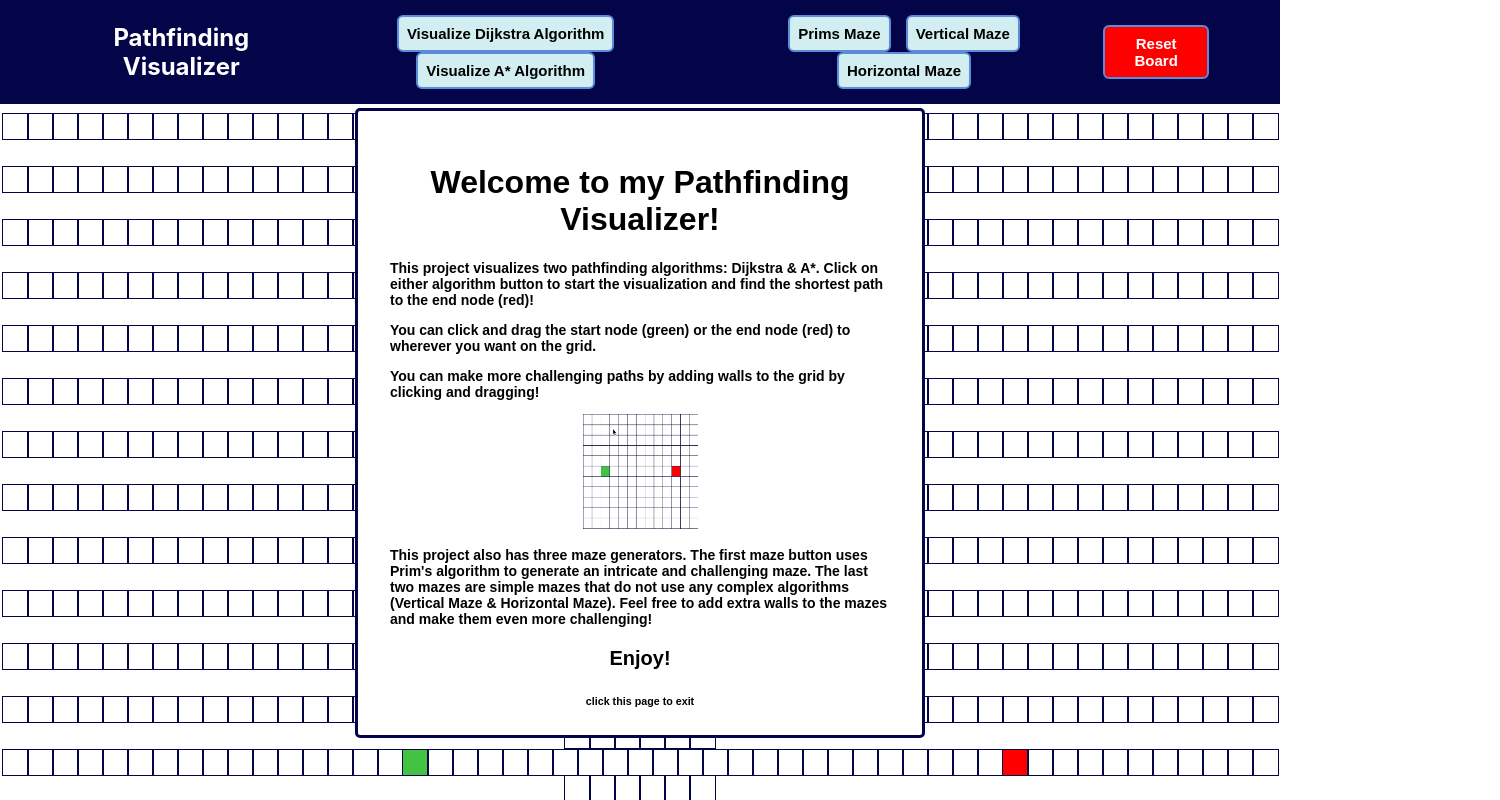
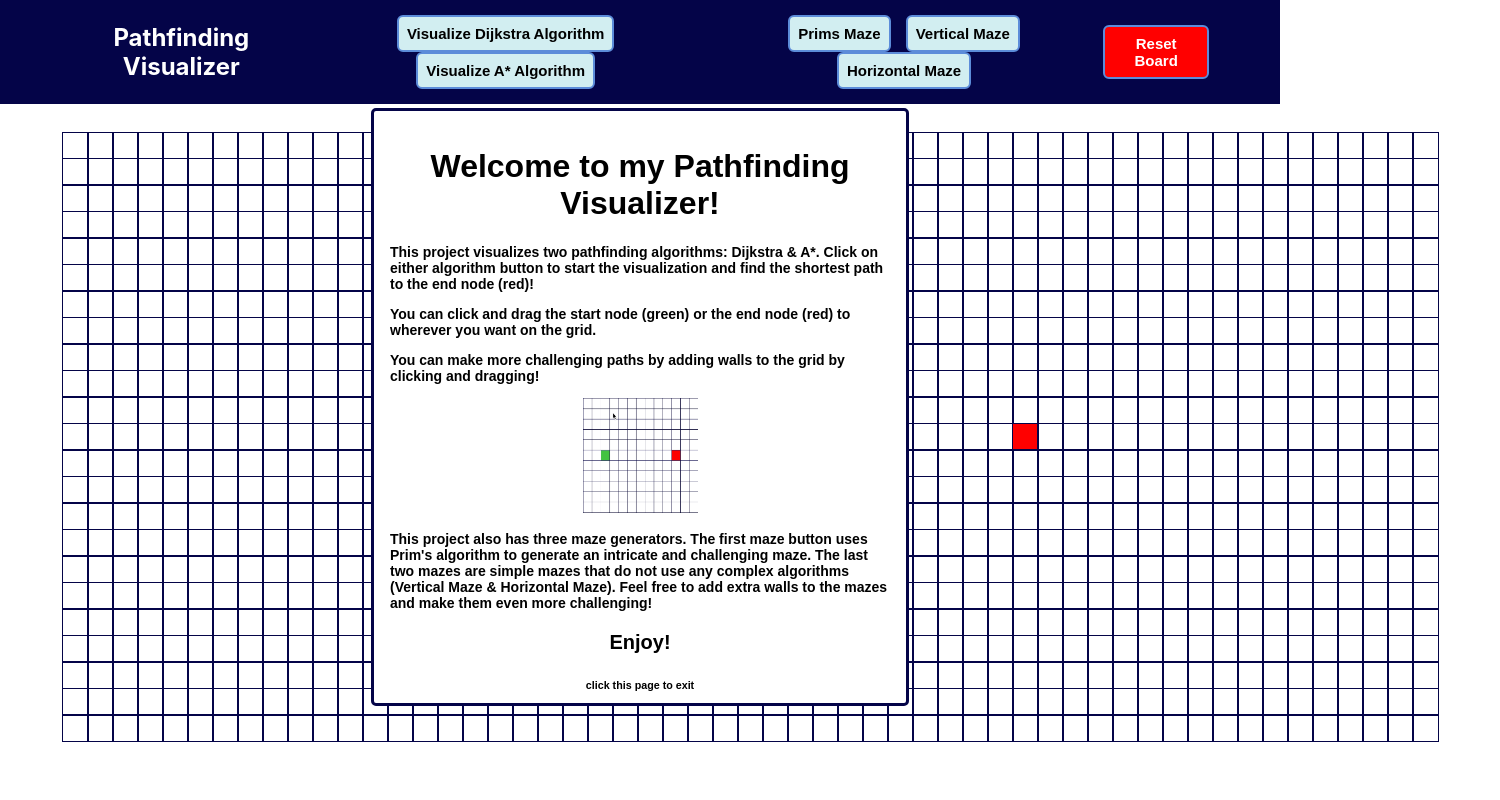
Before and after one commit to Rahulk284/PathfindingVisualizer, a React (Create React App) app: page / in a window 1280 px wide. Shown: the top 800 px of the page, 1500 px wide, since content can reach past the window. Built offline with nearby package versions, Linux system fonts and the light colour scheme.

Commit message:
new changes

```diff
--- a/src/PathfindingVisualizer/PathfindingVisualizer.jsx
+++ b/src/PathfindingVisualizer/PathfindingVisualizer.jsx
@@ -7,10 +7,10 @@ import { horizontalMaze, verticalMaze, primsMaze } from "../algorithms/mazes";
 import NewWalls from './images/NewWalls.gif'
 
 
-const START_NODE_ROW = 12;
+const START_NODE_ROW = 11;
 const START_NODE_COL = 16;
-const END_NODE_ROW = 12;
-const END_NODE_COL = 40;
+const END_NODE_ROW = 11;
+const END_NODE_COL = 38;
 
 
 
@@ -372,6 +372,7 @@ export default class PathfindingVisualizer extends Component {
                         </div>
                     </div>
                 </div>
+                <div className="grid-containger">
                     <div className="grid">
                         {grid.map((row, rowIdx) => {
                             return (
@@ -399,6 +400,7 @@ export default class PathfindingVisualizer extends Component {
                             );
                         })}
                     </div>
+                </div>
             </>
         );
     }
@@ -406,9 +408,9 @@ export default class PathfindingVisualizer extends Component {
 
 const getStartingGrid = () => {
     const grid = [];
-    for (let row = 0; row < 25; row++) {
+    for (let row = 0; row < 23; row++) {
         const currentRow = [];
-        for (let col = 0; col < 57; col++) {
+        for (let col = 0; col < 55; col++) {
             currentRow.push(createNode(col, row));
         }
         grid.push(currentRow);
--- a/src/PathfindingVisualizer/PathfindingVisualzier.css
+++ b/src/PathfindingVisualizer/PathfindingVisualzier.css
@@ -1,6 +1,10 @@
-.grid {
-    margin: 116px 0 0;
+.grid-containger{
+    display: inline-block;
+    min-width: 1500px;
+    min-height: 1000px;
+    margin: 135px 0 0;
 }
+
 
 nav {
     position: fixed;
@@ -58,17 +62,16 @@ button.reset:hover{
 .popup {
     position: fixed;
     cursor: pointer;
-    padding: 20px;
 }
 
 .popup .popup-text {
-    padding: 2rem;
+    padding: 1rem;
     font-family: sans-serif;
     font-weight: 800;
     visibility: visible;
     position: fixed;
     top:13.5%;
-    left:calc(50vw - 285px);
+    left:calc(50vw - 269px);
     width: 500px;
     height: 560px;
     border-style: solid;
```
Lines whose indentation alone changed are shown as unchanged.
